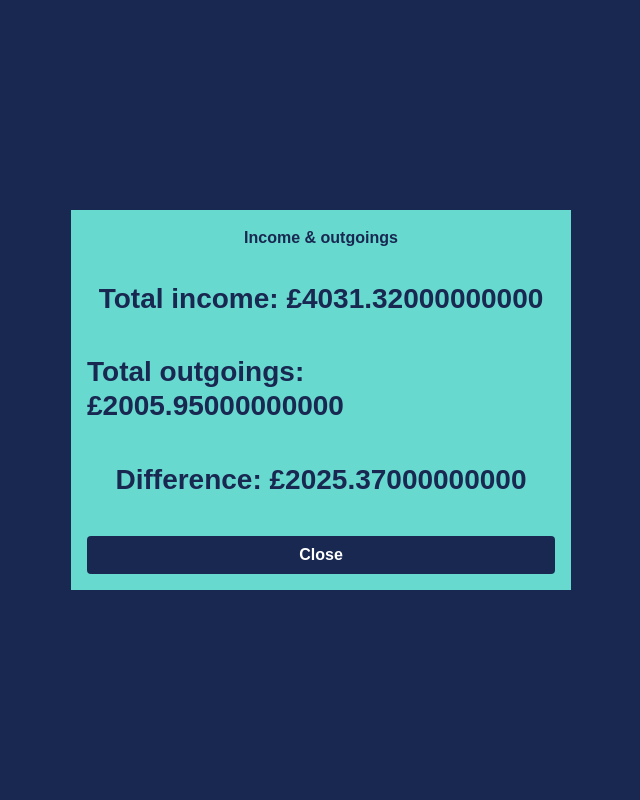
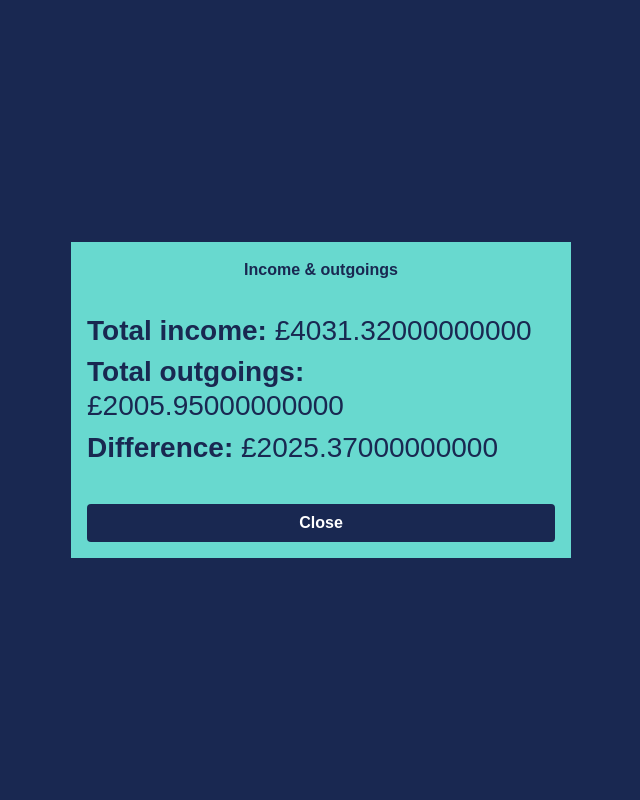
Before and after one commit to benm4ckenzie/finance, a Django app: page / in a window 1280 px wide, after a click that opens the changed part. Shown: the whole page, without its empty margins (319-959 px from the left). Run offline with Django 3.2, Linux system fonts and the light colour scheme; data comes from the database, SQL or seed files in the repository; some libraries are stand-ins or nearby versions.

Commit message:
Refatctors balance modals

```diff
--- a/monthly_budget/static/monthly_budget/style.css
+++ b/monthly_budget/static/monthly_budget/style.css
@@ -9,6 +9,7 @@
 
 .container-fluid {
     padding-top: 46px;
+    padding-bottom: 51px;
 }
 
 .colour-true {
--- a/monthly_budget/templates/base.html
+++ b/monthly_budget/templates/base.html
@@ -15,10 +15,10 @@
 
 <body>
     {% include "monthly_budget/navbar.html" %}
-
+    <div class="container-fluid">
     {% block content %}
     {% endblock %}
-
+    </div>
     {% include "monthly_budget/footer.html" %}
 
     <script src="https://code.jquery.com/jquery-3.2.1.slim.min.js" integrity="sha384-KJ3o2DKtIkvYIK3UENzmM7KCkRr/rE9/Qpg6aAZGJwFDMVNA/GpGFF93hXpG5KkN" crossorigin="anonymous"></script>
--- a/monthly_budget/templates/monthly_budget/footer.html
+++ b/monthly_budget/templates/monthly_budget/footer.html
@@ -1,9 +1,9 @@
 <nav class="navbar fixed-bottom colour-reverse">
     <a class="" data-toggle="modal" data-target="#accountCalculatorModal">
-        <i class="fas fa-calculator colour-reverse"></i>
+        <i class="fas fa-calculator fa-2x colour-reverse"></i>
     </a>
     <a class="" data-toggle="modal" data-target="#incomeOutgoingsModal">
-        <i class="fas fa-pound-sign colour-reverse"></i>
+        <i class="fas fa-pound-sign fa-2x colour-reverse"></i>
     </a>
 </nav>
 
@@ -14,9 +14,11 @@
             <div class="modal-header rounded-0 border-0 modal-styling modal-positioning">
                 <p class="modal-title rounded-0 border-0 modal-styling modal-positioning" id="incomeOutgoingsModalTitle">Income & outgoings</p>
             </div>
-            <h3 class="modal-body rounded-0 border-0 modal-styling modal-positioning"><strong class="modal-styling">Total income: £{{ sumOfIncome }}</strong></h3>
-            <h3 class="modal-body rounded-0 border-0 modal-styling modal-positioning"><strong class="modal-styling">Total outgoings: £{{ sumOfPayments }}</strong></h3>
-            <h3 class="modal-body rounded-0 border-0 modal-styling modal-positioning"><strong class="modal-styling">Difference: £{{ incomePaymentsDifference }}</strong></h3>
+            <div class="modal-body rounded-0 border-0 modal-styling">
+                <h3 class="modal-styling"><strong class="modal-styling">Total income: </strong>£{{ sumOfIncome }}</h3>
+                <h3 class="modal-styling"><strong class="modal-styling">Total outgoings: </strong>£{{ sumOfPayments }}</h3>
+                <h3 class="modal-styling"><strong class="modal-styling">Difference: </strong>£{{ incomePaymentsDifference }}</h3>
+            </div>
             <div class="modal-footer rounded-0 border-0 modal-styling modal-positioning">
                 <button type="button" class="btn colour-true modal-positioning" data-dismiss="modal"><strong class="modal-positioning">Close</strong></button>
             </div>
@@ -30,11 +32,35 @@
     <div class="modal-dialog modal-dialog-centered" role="document">
         <div class="modal-content rounded-0 border-0 modal-styling modal-positioning">
             <div class="modal-header rounded-0 border-0 modal-styling modal-positioning">
-                <p class="modal-title rounded-0 border-0 modal-styling modal-positioning" id="accountCalculatorModalTitle">Accounts</p>
+                <h3 class="modal-title rounded-0 border-0 modal-styling modal-positioning" id="accountCalculatorModalTitle"><strong class="modal-styling modal-positioning">Accounts</strong></h3>
             </div>
-            <h3 class="modal-body rounded-0 border-0 modal-styling modal-positioning"><strong class="modal-styling">Remaining monthly payments: £{{ remainingMonthlyPaymentsTotal }}</strong></h3>
-            <h3 class="modal-body rounded-0 border-0 modal-styling modal-positioning"><strong class="modal-styling">Starling (Joint) required: £{{ remainingMonthlyPaymentsJoint }}</strong></h3>
-            <h3 class="modal-body rounded-0 border-0 modal-styling modal-positioning"><strong class="modal-styling">Starling (Ben personal) required: £{{ remainingMonthlyPaymentsBen }}</strong></h3>
+            <div class="modal-body rounded-0 border-0 modal-styling">
+                <div class="row modal-styling modal-positioning">
+                    <p class="col modal-styling modal-positioning">Still to be paid: £{{ remainingMonthlyPaymentsTotal }}</p>
+                </div>
+                <div class="row modal-styling modal-positioning">
+                    <p class="col-4 modal-styling modal-positioning"></p>
+                    <p class="col-4 modal-styling modal-positioning">Joint account</p>
+                    <p class="col-4 modal-styling modal-positioning">Personal account</p>
+                </div>
+                <div class="row modal-styling modal-positioning">
+                    <p class="col-4 modal-styling modal-positioning"><strong class="modal-styling modal-positioning">Oustanding</strong></p>
+                    <p class="col-4 modal-styling modal-positioning">£{{ remainingMonthlyPaymentsJoint }}</p>
+                    <p class="col-4 modal-styling modal-positioning">£{{ remainingMonthlyPaymentsBen }}</p>
+                </div>
+                <div class="row modal-styling modal-positioning">
+                    <p class="col-4 modal-styling modal-positioning"><strong class="modal-styling modal-positioning">Balance</strong></p>
+                    <p class="col-4 modal-styling modal-positioning">£</p>
+                    <p class="col-4 modal-styling modal-positioning">£</p>
+                </div>
+                <div class="row modal-styling modal-positioning">
+                    <p class="col-4 modal-styling modal-positioning"><strong class="modal-styling modal-positioning">Required</strong></p>
+                    <p class="col-4 modal-styling modal-positioning">£</p>
+                    <p class="col-4 modal-styling modal-positioning">£</p>
+                </div>
+
+            </div>
+
             <div class="modal-footer rounded-0 border-0 modal-styling modal-positioning">
                 <button type="button" class="btn colour-true modal-positioning" data-dismiss="modal"><strong class="modal-positioning">Close</strong></button>
             </div>
--- a/monthly_budget/templates/monthly_budget/monthly_budget_list.html
+++ b/monthly_budget/templates/monthly_budget/monthly_budget_list.html
@@ -1,8 +1,6 @@
 {% extends "base.html" %}
 
 {% block content %}
-
-<div class="container-fluid">
 
 {% for payment in payments %}
 <div class="row payment-details">
@@ -55,10 +53,10 @@
 <div class="modal fade" id="paymentInformationModal-{{ payment.payment_recipient }}" tabindex="-1" role="dialog" aria-labelledby="paymentInformationModalTitle" aria-hidden="true">
     <div class="modal-dialog modal-dialog-centered" role="document">
         <div class="modal-content rounded-0 border-0 modal-styling modal-positioning">
-                <div class="modal-header rounded-0  border-0 modal-styling modal-positioning">
-                    <h3 class="modal-title rounded-0  border-0 modal-styling modal-positioning" id="paymentInformationModalTitle"><strong class="modal-styling modal-positioning">{{ payment.payment_recipient }}</strong></h3>
+            <div class="modal-header rounded-0 border-0 modal-styling modal-positioning">
+                <h3 class="modal-title rounded-0 border-0 modal-styling modal-positioning" id="paymentInformationModalTitle"><strong class="modal-styling modal-positioning">{{ payment.payment_recipient }}</strong></h3>
             </div>
-                <div class="modal-body rounded-0  border-0 modal-styling">
+            <div class="modal-body rounded-0 border-0 modal-styling">
                 <p class="modal-styling">Due date: {{ payment.payment_date }}</p>
                 <p class="modal-styling">Account: {{ payment.payment_account }}</p>
                 <p class="modal-styling">Category: {{ payment.payment_category }}</p>
@@ -100,6 +98,4 @@
 </div>
 {% endfor %}
 
-</div>
-
 {% endblock %}
```
Lines whose indentation alone changed are shown as unchanged.
